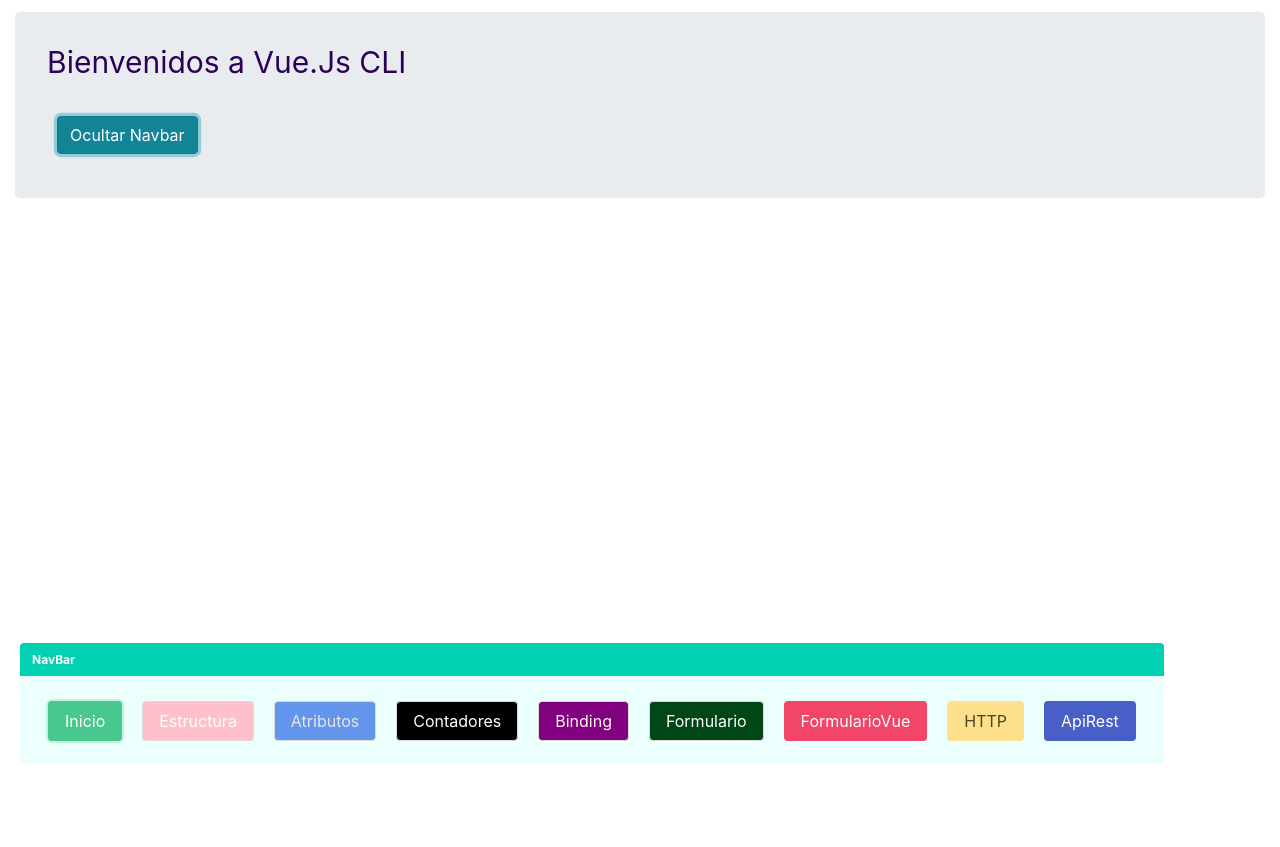
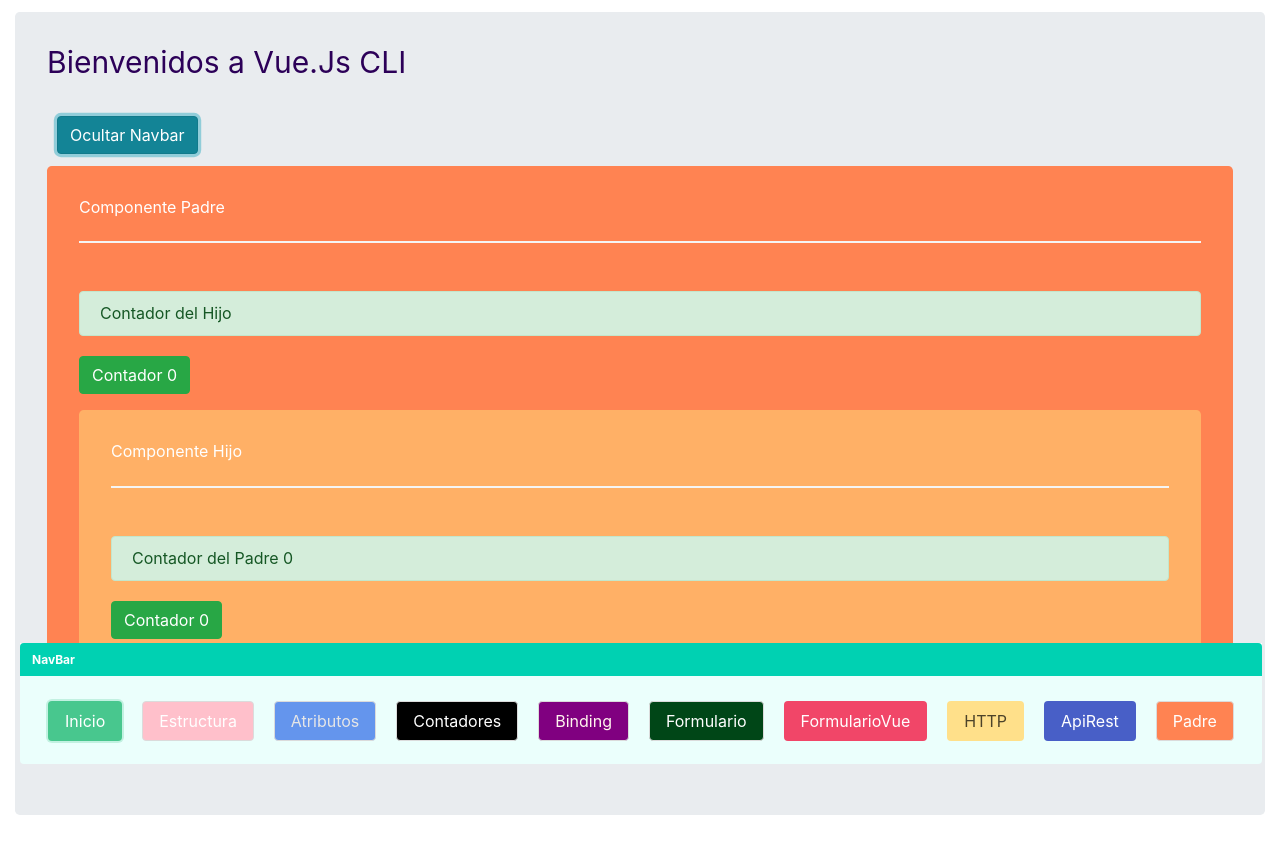
Before and after one commit to MatiasKala/Programacion-en-Nuevas-Tecnologias-2, a Vue app in the folder vue-cli-mio/: page /padre in a window 1280 px wide. Both pictures are taken after a click on the button "Mostrar NavBar". Before the commit the page ends 800 px from the top, so only its background shows below. Built offline with nearby package versions, Linux system fonts and the light colour scheme; what vue-form would draw is missing.

Commit message:
Agregado Clase 11 hasta min 57:00

```diff
--- /dev/null
+++ b/vue-cli-mio/src/components/Hijo.vue
@@ -0,0 +1,50 @@
+<template>
+
+  <section class="hijo">
+    <div class="jumbotron ">
+      <h2>Componente Hijo</h2>
+      <hr>
+      <br>
+
+
+      <h4 class="alert alert-success">Contador del Padre {{contador}}</h4>
+
+      <button class="btn btn-success mt-1 mb-4" @click="incrementar()">Contador {{cont}}</button>
+
+    </div>
+  </section>
+
+</template>
+
+<script lang="js">
+
+  export default  {
+    name: 'hijo',
+    props: ['contador'],
+    mounted () {
+
+    },
+    data () {
+      return {
+        cont:0
+      }
+    },
+    methods: {
+      incrementar(){
+        this.cont++
+      }
+    },
+    computed: {
+
+    }
+}
+
+
+</script>
+
+<style scoped lang="css">
+  .jumbotron {
+    color: white;
+    background-color: #ffb066;
+  }
+</style>
--- a/vue-cli-mio/src/components/Navbar.vue
+++ b/vue-cli-mio/src/components/Navbar.vue
@@ -45,6 +45,11 @@
                     <router-link to="/api">
                       <button class="nav-link button is-link " id="api" href="#">ApiRest</button>
                     </router-link>
+
+                    <router-link to="/padre">
+                      <button class="nav-link button " id="padre" href="#">Padre</button>
+                    </router-link>
+
                   </div>
                 </article>
               </li>
@@ -138,4 +143,8 @@
     background-color: rgb(0, 70, 23);
     color: white ;
   }
+  #padre{
+    background-color:  #ff8352;
+    color: white ;
+  }
 </style>
--- /dev/null
+++ b/vue-cli-mio/src/components/Padre.vue
@@ -0,0 +1,57 @@
+<template>
+
+  <section class="padre">
+    <div class="jumbotron ">
+      <h2>Componente Padre</h2>
+      <hr>
+      <br>
+
+
+      <h4 class="alert alert-success">Contador del Hijo</h4>
+
+      <button class="btn btn-success mt-1 mb-4" @click="incrementar()">Contador {{cont}}</button>
+
+      <Hijo :contador="cont" />
+
+    </div>
+  </section>
+
+</template>
+
+<script>
+
+  import Hijo from "./Hijo.vue"
+
+  export default  {
+    name: 'padre',
+    components : {
+      Hijo
+    },
+    props: [],
+    mounted () {
+
+    },
+    data () {
+      return {
+        cont:0
+      }
+    },
+    methods: {
+      incrementar(){
+        this.cont++
+      }
+    },
+    computed: {
+
+    }
+}
+
+
+</script>
+
+<style scoped lang="css">
+  .jumbotron {
+    background-color: #ff8352;
+    color: white;
+  }
+</style>
--- a/vue-cli-mio/src/router.js
+++ b/vue-cli-mio/src/router.js
@@ -9,6 +9,8 @@
 import VueFormulario from './components/VueFormulario/index.vue'
 import Http from './components/Http.vue'
 import ApiRestFull from './components/ApiRestFull.vue'
+import Padre from './components/Padre.vue'
+import Hijo from './components/Hijo.vue'
 
 Vue.use(VueRouter)
 
@@ -24,5 +26,7 @@
         {path:'/vueformulario',component: VueFormulario },
         {path:'/api',component: ApiRestFull },
         {path:'/http',component: Http },
+        {path:'/padre',component: Padre },
+        {path:'/hijo',component: Hijo },
     ]
 })
```
